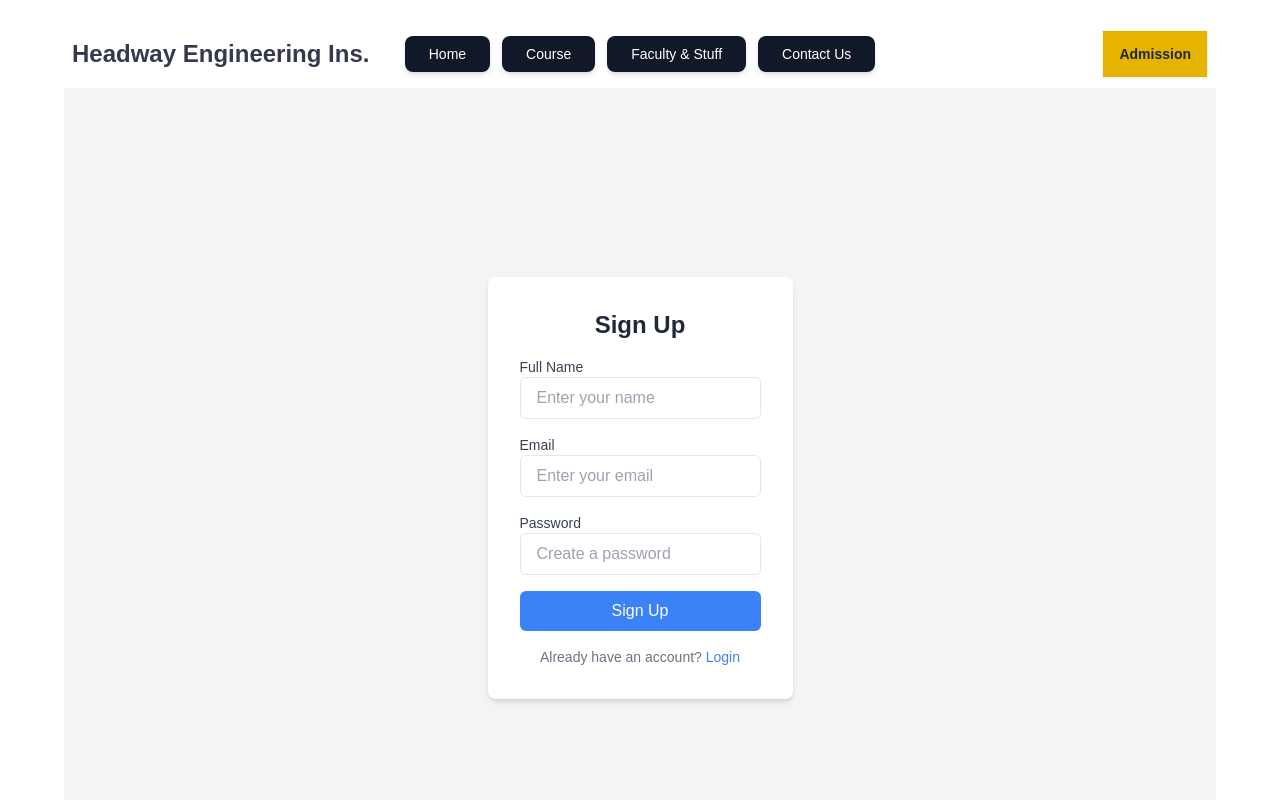
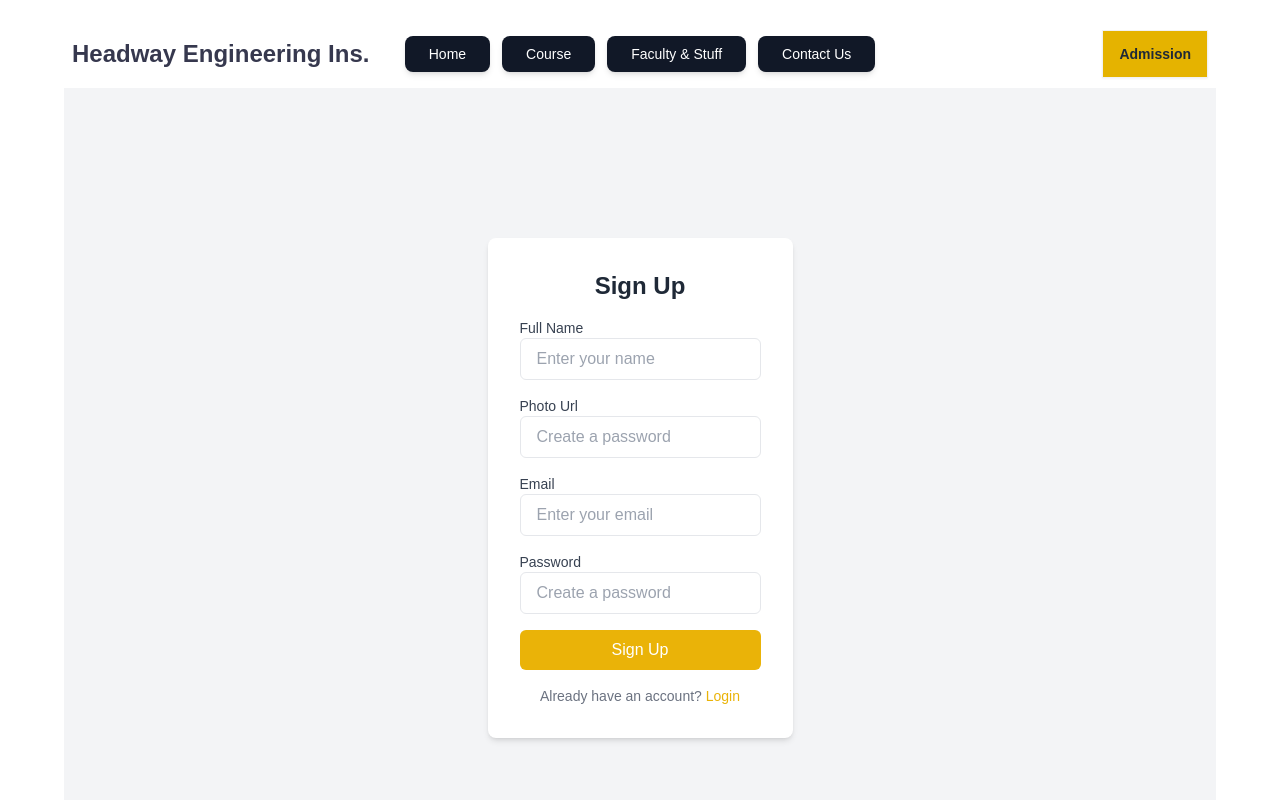
Before and after one commit to A-Farabi/college-admission-system-client, a React (Vite) app: page /admission in a window 1280 px wide. Both pictures are taken after a click on the button "Sign Up". Shown: the top 800 px of the page. Built offline with nearby package versions, Linux system fonts and the light colour scheme.

Commit message:
getting signUp form data in clg

```diff
--- a/src/Components/AuthComponent/Login.jsx
+++ b/src/Components/AuthComponent/Login.jsx
@@ -9,28 +9,30 @@ const Login = ({ toggleToSignup }) => {
                     <label className="block text-sm font-medium text-gray-700">Email</label>
                     <input
                         type="email"
+                        name="email"
                         placeholder="Enter your email"
-                        className="w-full px-4 py-2 border rounded-md focus:outline-none focus:ring-2 focus:ring-blue-500"
+                        className="w-full px-4 py-2 border rounded-md focus:outline-none focus:ring-2 focus:ring-yellow-500"
                     />
                 </div>
                 <div>
                     <label className="block text-sm font-medium text-gray-700">Password</label>
                     <input
                         type="password"
+                        name="password"
                         placeholder="Enter your password"
-                        className="w-full px-4 py-2 border rounded-md focus:outline-none focus:ring-2 focus:ring-blue-500"
+                        className="w-full px-4 py-2 border rounded-md focus:outline-none focus:ring-2 focus:ring-yellow-500"
                     />
                 </div>
                 <button
                     type="submit"
-                    className="w-full bg-blue-500 text-white py-2 px-4 rounded-md hover:bg-blue-600 transition"
+                    className="w-full bg-yellow-500 text-white py-2 px-4 rounded-md hover:bg-yellow-600 transition"
                 >
                     Login
                 </button>
             </form>
             <p className="text-sm text-gray-500 mt-4 text-center">
                 Don't have an account?{" "}
-                <button onClick={toggleToSignup} className="text-blue-500 hover:underline">
+                <button onClick={toggleToSignup} className="text-yellow-500 hover:underline">
                     Sign Up
                 </button>
             </p>
--- a/src/Components/AuthComponent/SignUp.jsx
+++ b/src/Components/AuthComponent/SignUp.jsx
@@ -1,44 +1,69 @@
 import React from "react";
 
 const SignUp = ({ toggleToLogin }) => {
+
+    const handleSubmit = e => {
+        e.preventDefault()
+
+        const form = e.target
+
+        const fullName = form.fullName.value
+        const email = form.email.value
+        const password = form.password.value
+        const photourl = form.photourl.value
+
+    }
+
     return (
         <div className="max-w-md mx-auto bg-white rounded-lg shadow-md p-8">
             <h2 className="text-2xl font-bold text-center mb-4">Sign Up</h2>
-            <form className="space-y-4">
+            <form onSubmit={handleSubmit} className="space-y-4">
                 <div>
                     <label className="block text-sm font-medium text-gray-700">Full Name</label>
                     <input
                         type="text"
+                        name="fullName"
                         placeholder="Enter your name"
-                        className="w-full px-4 py-2 border rounded-md focus:outline-none focus:ring-2 focus:ring-blue-500"
+                        className="w-full px-4 py-2 border rounded-md focus:outline-none focus:ring-2 focus:ring-yellow-500"
+                    />
+                </div>
+                <div>
+                    <label className="block text-sm font-medium text-gray-700">Photo Url</label>
+                    <input
+                        type="text"
+                        name="photourl"
+                        placeholder="Create a password"
+                        className="w-full px-4 py-2 border rounded-md focus:outline-none focus:ring-2 focus:ring-yellow-500"
                     />
                 </div>
                 <div>
                     <label className="block text-sm font-medium text-gray-700">Email</label>
                     <input
                         type="email"
+                        name="email"
                         placeholder="Enter your email"
-                        className="w-full px-4 py-2 border rounded-md focus:outline-none focus:ring-2 focus:ring-blue-500"
+                        className="w-full px-4 py-2 border rounded-md focus:outline-none focus:ring-2 focus:ring-yellow-500"
                     />
                 </div>
                 <div>
                     <label className="block text-sm font-medium text-gray-700">Password</label>
                     <input
                         type="password"
+                        name="password"
                         placeholder="Create a password"
-                        className="w-full px-4 py-2 border rounded-md focus:outline-none focus:ring-2 focus:ring-blue-500"
+                        className="w-full px-4 py-2 border rounded-md focus:outline-none focus:ring-2 focus:ring-yellow-500"
                     />
                 </div>
                 <button
                     type="submit"
-                    className="w-full bg-blue-500 text-white py-2 px-4 rounded-md hover:bg-blue-600 transition"
+                    className="w-full bg-yellow-500 text-white py-2 px-4 rounded-md hover:bg-yellow-600 transition"
                 >
                     Sign Up
                 </button>
             </form>
             <p className="text-sm text-gray-500 mt-4 text-center">
                 Already have an account?{" "}
-                <button onClick={toggleToLogin} className="text-blue-500 hover:underline">
+                <button onClick={toggleToLogin} className="text-yellow-500 hover:underline">
                     Login
                 </button>
             </p>
```
